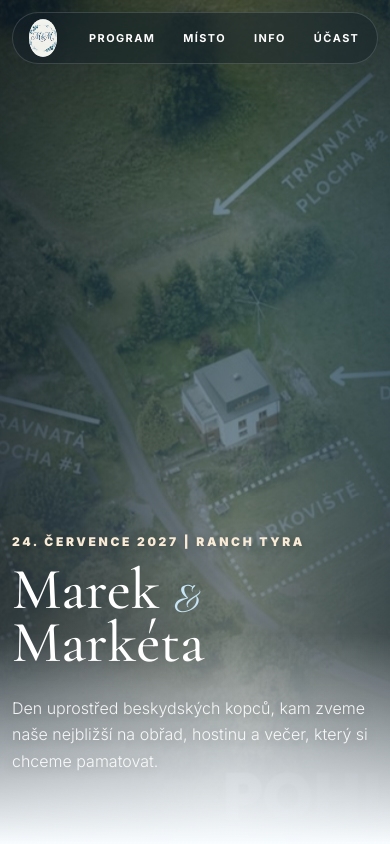
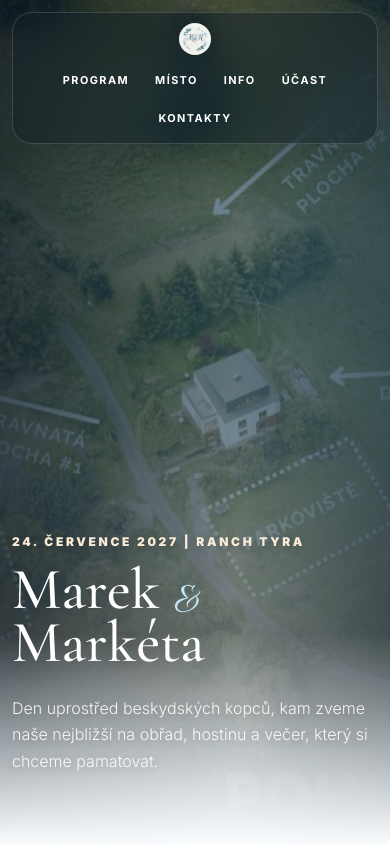
Before and after one commit to saolinek/Svatebni_pozvanka, a website: page index.html in a window 390 px wide. Shown: the top 844 px of the page. Drawn offline with nearby package versions, Linux system fonts and the light colour scheme.

Commit message:
style: make mobile navigation two-row and fix rsvp path

```diff
--- a/script.js
+++ b/script.js
@@ -55,7 +55,7 @@ if (rsvpForm) {
     setStatus(rsvpStatus, "Odesílám potvrzení...", "");
 
     try {
-      await getJson("//.netlify/functions/rsvp", {
+      await getJson("/.netlify/functions/rsvp", {
         method: "POST",
         body: JSON.stringify(payload),
       });
--- a/styles.css
+++ b/styles.css
@@ -1225,34 +1225,38 @@ footer p {
   .site-header {
     top: 16px;
     width: calc(100% - 32px);
-    max-width: 500px;
-    min-height: 52px;
-    padding: 6px 8px 6px 16px;
+    max-width: 480px;
+    min-height: auto;
+    flex-direction: column;
+    align-items: center;
+    gap: 8px;
+    padding: 10px 12px 8px;
+    border-radius: 20px;
   }
 
   .brand img {
-    width: 38px;
-    height: 38px;
+    width: 32px;
+    height: 32px;
   }
 
   .site-header nav {
-    gap: 4px;
-    overflow-x: auto;
-    white-space: nowrap;
-    -webkit-overflow-scrolling: touch;
-    scrollbar-width: none;
-  }
-
-  .site-header nav::-webkit-scrollbar {
-    display: none;
+    gap: 4px 6px;
+    display: flex;
+    flex-wrap: wrap;
+    justify-content: center;
+    width: 100%;
   }
 
   .site-header nav a {
-    min-height: 38px;
-    padding: 0 12px;
+    min-height: 34px;
+    padding: 0 10px;
     font-size: 0.68rem;
     font-weight: 700;
     flex-shrink: 0;
+  }
+
+  .site-header nav a::after {
+    bottom: 4px;
   }
 }
 
@@ -1274,7 +1278,7 @@ footer p {
 
 @media (max-width: 700px) {
   [id] {
-    scroll-margin-top: 86px;
+    scroll-margin-top: 100px;
   }
 
   .site-header {
```
